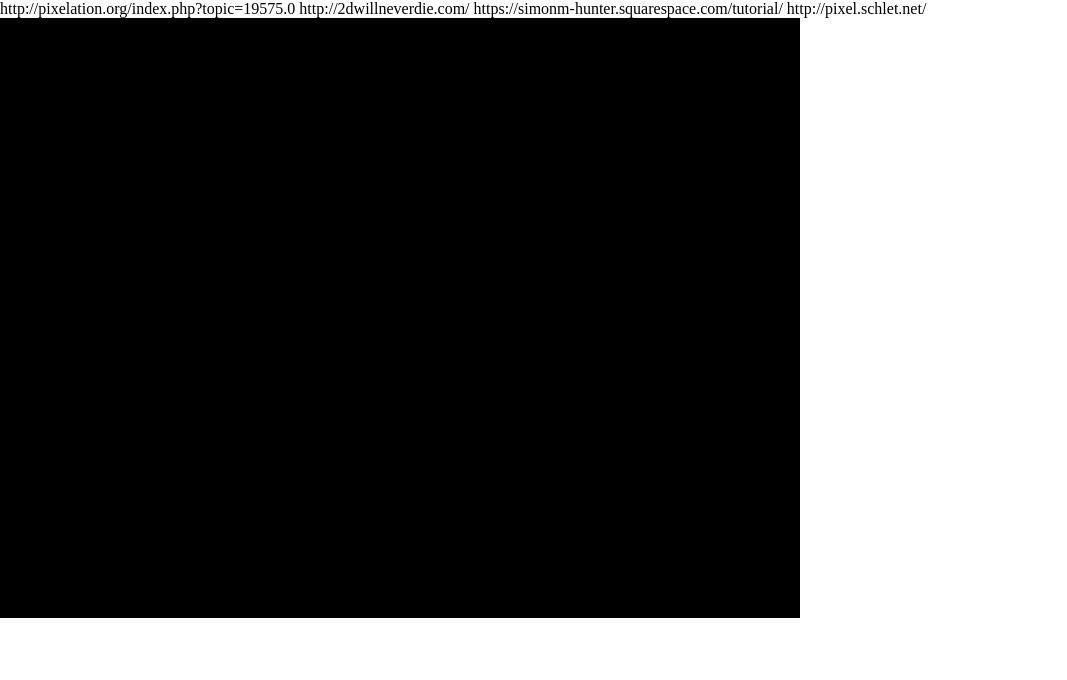
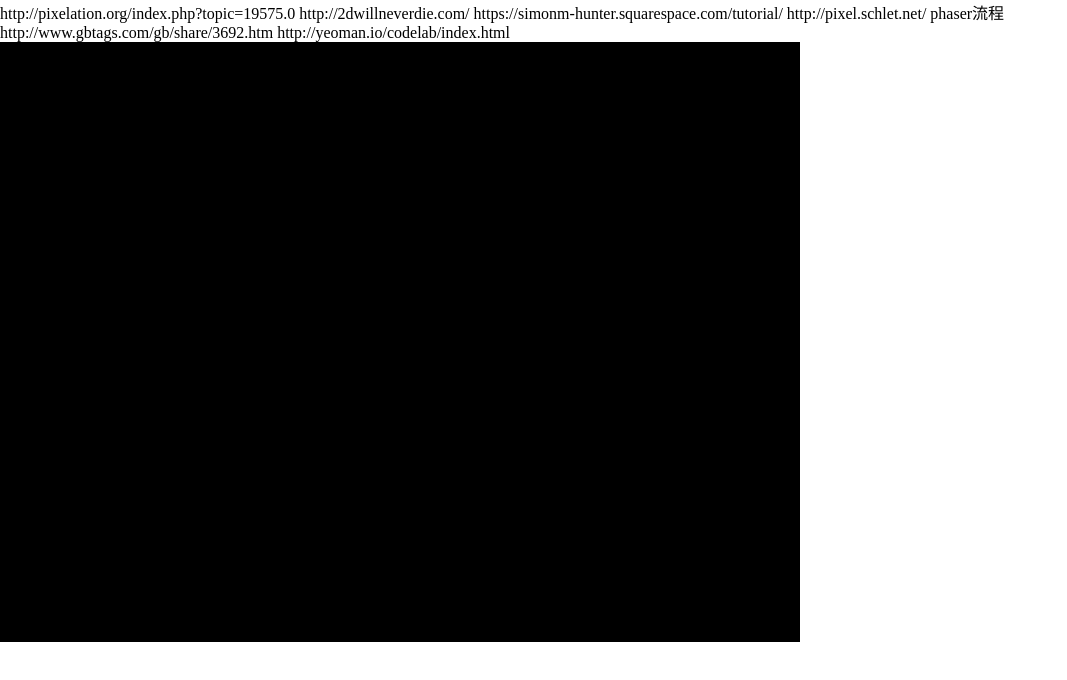
Before and after one commit to zhangfeihu1990/phaser_game, a plain HTML site: page phaser_tutorial_02/part9.html in a window 1280 px wide. Shown: the whole page, without its empty margins (0-1067 px from the left). Drawn offline with Linux system fonts and the light colour scheme.

Commit message:
0505@cbd

```diff
--- a/phaser_tutorial_02/part9.html
+++ b/phaser_tutorial_02/part9.html
@@ -16,6 +16,10 @@ http://pixelation.org/index.php?topic=19575.0
 http://2dwillneverdie.com/
 https://simonm-hunter.squarespace.com/tutorial/
 http://pixel.schlet.net/
+phaser流程
+http://www.gbtags.com/gb/share/3692.htm
+
+http://yeoman.io/codelab/index.html
 <script type="text/javascript">
 
 var game = new Phaser.Game(800, 600, Phaser.AUTO, '', { preload: preload, create: create, update: update });
```
